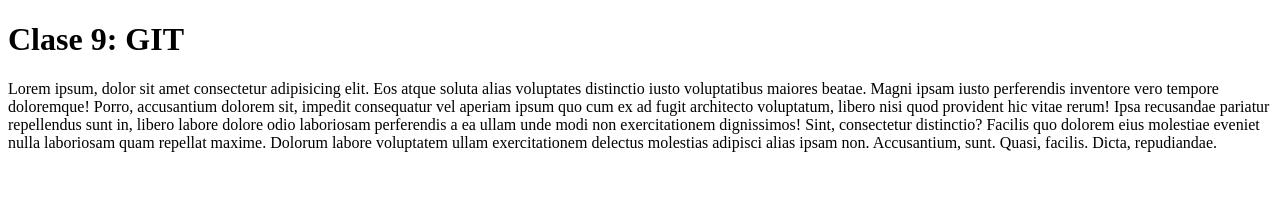
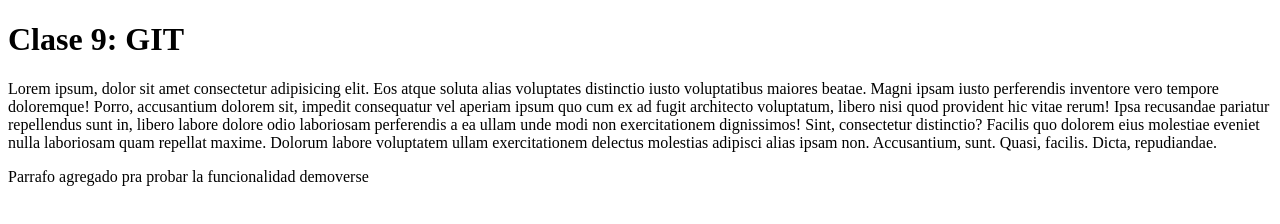
Before and after one commit to LeonardoBeronn369/primer_repositorio, a plain HTML site: page index.html in a window 1280 px wide. Drawn offline with Linux system fonts and the light colour scheme.

Commit message:
Cambios en el index.html rama_dev

```diff
--- a/index.html
+++ b/index.html
@@ -9,6 +9,8 @@
 <body>
     <h1>Clase 9: GIT</h1>
     <p>Lorem ipsum, dolor sit amet consectetur adipisicing elit. Eos atque soluta alias voluptates distinctio iusto voluptatibus maiores beatae. Magni ipsam iusto perferendis inventore vero tempore doloremque! Porro, accusantium dolorem sit, impedit consequatur vel aperiam ipsum quo cum ex ad fugit architecto voluptatum, libero nisi quod provident hic vitae rerum! Ipsa recusandae pariatur repellendus sunt in, libero labore dolore odio laboriosam perferendis a ea ullam unde modi non exercitationem dignissimos! Sint, consectetur distinctio? Facilis quo dolorem eius molestiae eveniet nulla laboriosam quam repellat maxime. Dolorum labore voluptatem ullam exercitationem delectus molestias adipisci alias ipsam non. Accusantium, sunt. Quasi, facilis. Dicta, repudiandae.</p>
+
+    <p>Parrafo agregado pra probar la funcionalidad demoverse</p>
 </body>
 </body>
 </html>
```
